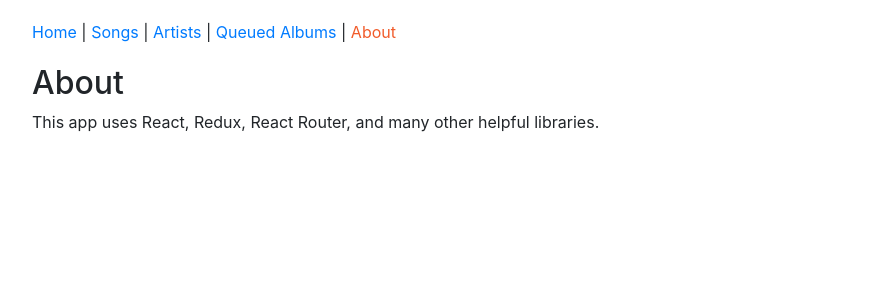
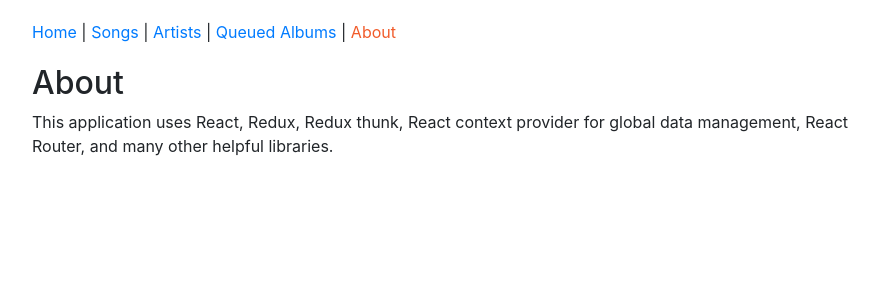
Before and after one commit to williamjingjiefeng/MySpotify, a React app: page /about in a window 1280 px wide. Shown: the top 300 px of the page, without its empty margins (198-1077 px from the left). Built offline with nearby package versions, Linux system fonts and the light colour scheme; what redux-immutable-state-invariant would draw is missing.

Commit message:
A major update to README.md

```diff
--- a/src/components/about/AboutPage.js
+++ b/src/components/about/AboutPage.js
@@ -4,8 +4,8 @@ const AboutPage = () => (
   <div>
     <h2>About</h2>
     <p>
-      This app uses React, Redux, React Router, and many other helpful
-      libraries.
+      This application uses React, Redux, Redux thunk, React context provider for global data management,
+      React Router, and many other helpful libraries.
     </p>
   </div>
 );
```
Also changed, not shown: 1 other file (tests, documents, lock files or other folders).
